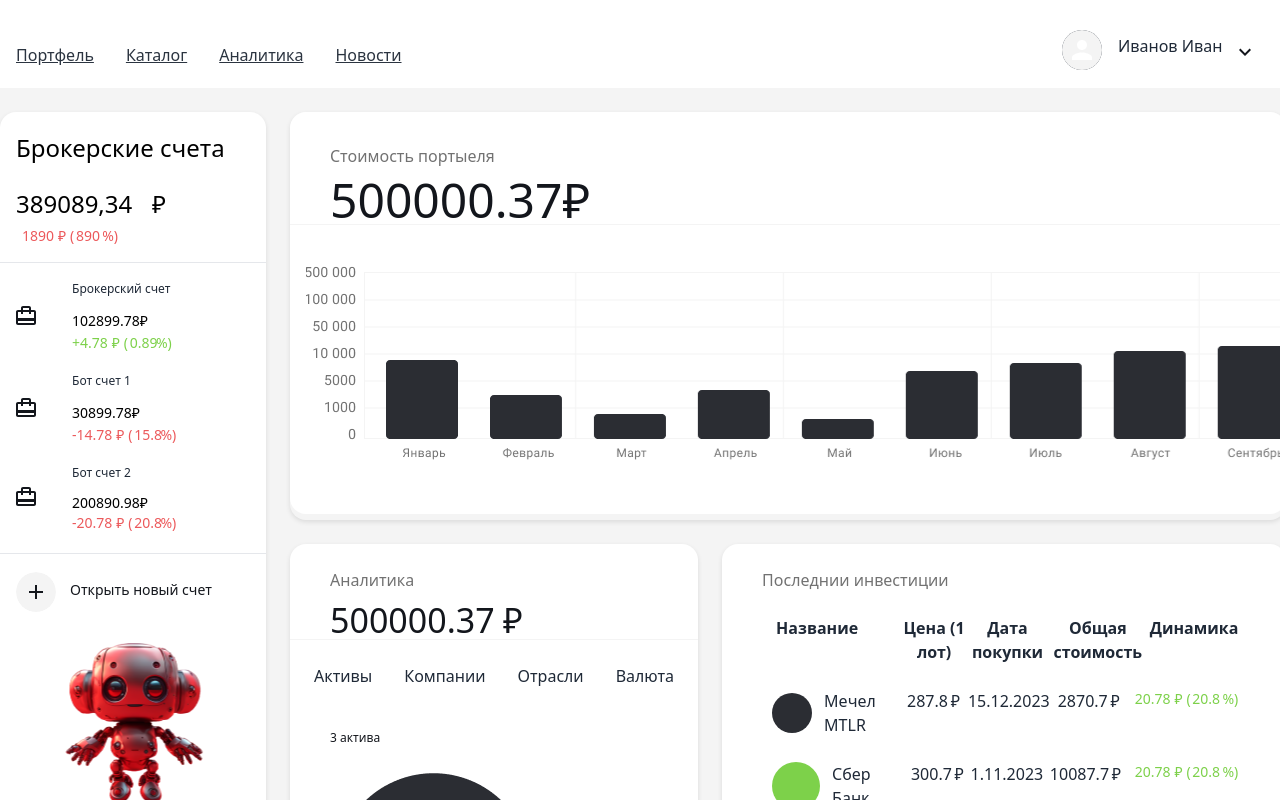
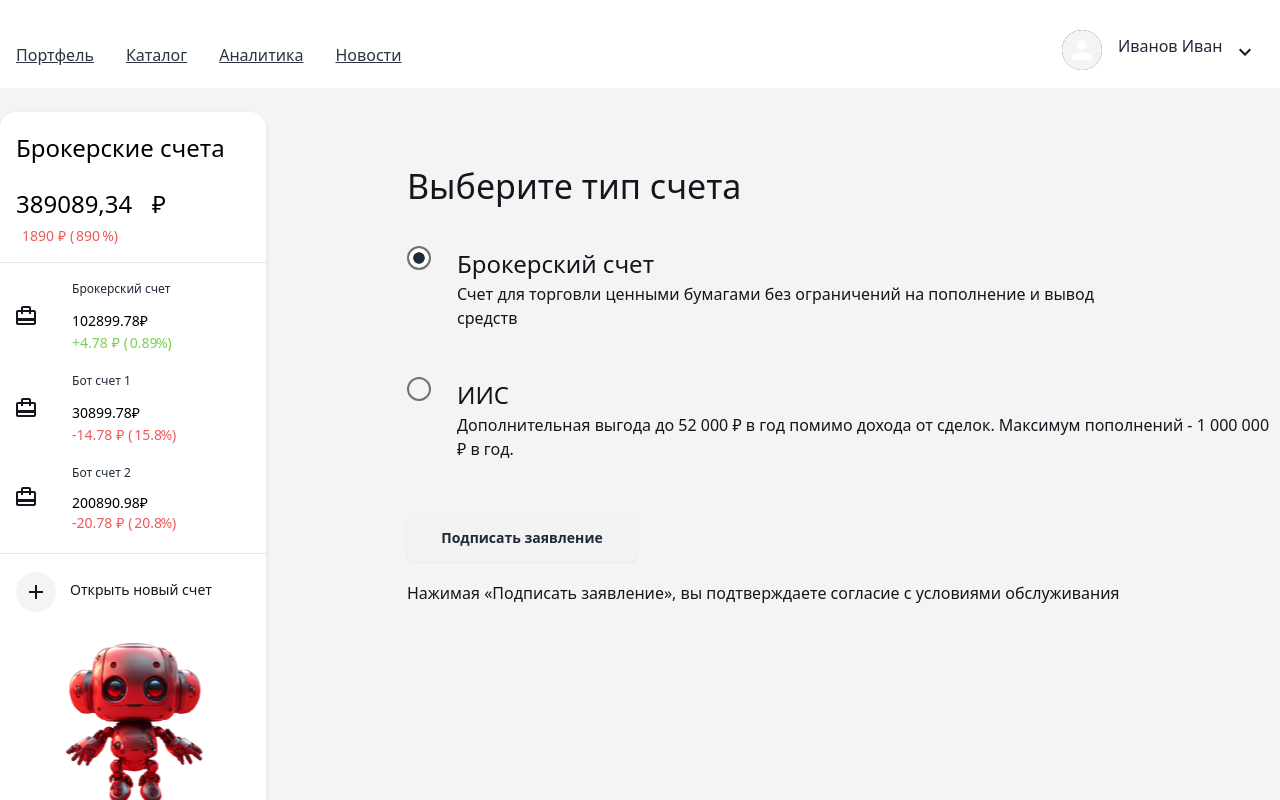
Before and after one commit to AndreiNosov/Moex_contest, a React (Create React App) app: page / in a window 1280 px wide. Shown: the top 800 px of the page. Built offline with nearby package versions, Linux system fonts and the light colour scheme.

Commit message:
[03]: It's a first commit. This maket an open new bank  was  completed

```diff
--- a/package.json
+++ b/package.json
@@ -1,6 +1,6 @@
 {
 	"name": "moex-hakaton",
-	"version": "0.1.0",
+	"version": "0.1.3",
 	"private": true,
 	"dependencies": {
 		"@testing-library/jest-dom": "^5.14.1",
--- a/src/app.css
+++ b/src/app.css
@@ -454,4 +454,72 @@ section.analytics {}
 }
 
 /* It's a Main completed */
+/* ------------------ Open a new type bank ------------------ */
+.openk_bank>section {
+
+	box-shadow: none;
 }
+
+.openk_bank {
+	padding-top: 49px;
+
+}
+
+.bank_type {
+	padding-top: 34px;
+}
+
+.openk_bank .name,
+.bank_type {
+	flex-wrap: wrap;
+	padding-left: 117px;
+	;
+}
+
+.bank_type input {
+	border: #727272 2px solid;
+}
+
+.bank_type>div:nth-child(n+2) {
+	padding-top: 47px;
+}
+
+.bank_type>div:last-of-type {
+	padding-top: 53px;
+}
+
+.bank_type>div>div:first-of-type {
+	display: flex;
+	align-items: flex-start;
+	width: 100%;
+	min-height: 42px;
+	max-width: 42px;
+	;
+}
+
+.bank_type>div>div:last-of-type {
+	margin-left: 8px;
+
+}
+
+
+
+.bank_type h3 {
+	color: #13161C;
+	font-size: 24px;
+	font-weight: 500;
+}
+
+.bank_type p {
+	color: #13161C;
+	font-size: medium;
+}
+
+.bank_type button {
+	width: 230px;
+	margin-bottom: 19px;
+}
+
+
+/*Open a new type bank is completed */
+}
--- a/src/components/main/Main.js
+++ b/src/components/main/Main.js
@@ -2,18 +2,29 @@ import React from "react";
 import StatisticsFC from './Statistics.js'
 import AnalyticsFC from "./analys/Analitics.js";
 import LastEventsFC from "./last_events/LastEvents.js";
+import OpenBankFC from './bank_account/OpenBank.js'
 
 export default function MainFC() {
 	return (
-		<main className="pl-6">
-			<section className=" rounded-2xl mb-6">
+		<main className="pl-6 openk_bank">
+			{ /* Main page */}
+			{/* <section className=" rounded-2xl mb-6">
 				<StatisticsFC />
 			</section>
-			<section className="analytics mb-4 "><AnalyticsFC /></section>
+			<section className="analytics mb-4 ">
+				<AnalyticsFC />
+			</section>
 			<section className="events rounded-2xl bg-white rounded-2xl min-h-[476px] grow pt-6">
 
 				<LastEventsFC />
+			</section> */}
+
+
+			{ /* Open банк oсcount / Открыть счет  */}
+			<section className=" rounded-2xl mb-6">
+				<OpenBankFC />
 			</section>
+
 		</main>
 	)
 }
--- /dev/null
+++ b/src/components/main/Router.js
@@ -0,0 +1,31 @@
+import React, { useState } from 'react';
+
+function App() {
+	const [selectedLink, setSelectedLink] = useState('home');
+
+	const handleLinkClick = (link) => {
+		setSelectedLink(link);
+	};
+
+	return (
+		<div>
+			<nav>
+				<ul>
+					<li>
+						<a onClick={() => handleLinkClick('home')} href="#">Home</a>
+					</li>
+					<li>
+						<a onClick={() => handleLinkClick('about')} href="#">About</a>
+					</li>
+				</ul>
+			</nav>
+
+			<main>
+				{selectedLink === 'home' && <h1>Home Page</h1>}
+				{selectedLink === 'about' && <h1>About Page</h1>}
+			</main>
+		</div>
+	);
+}
+
+export default App;
--- a/src/components/main/Statistics.js
+++ b/src/components/main/Statistics.js
@@ -1,5 +1,5 @@
 import React from "react";
-import HeadingFC from "./Heading";
+import HeadingFC from "../Heading";
 
 
 export default function StatisticsFC() {
--- a/src/components/main/analys/Analysis.js
+++ b/src/components/main/analys/Analysis.js
@@ -2,7 +2,7 @@ import React from "react";
 import StatisticListFC from './StatisticList.js';
 import StatisticMenuFC from './StatisticMenu.js';
 import graph from '../img/graph_statis.png';
-import HeadingFC from "../Heading.js";
+import HeadingFC from "../../Heading.js";
 
 
 export default function AnalysisFC() {
--- /dev/null
+++ b/src/components/main/bank_account/OpenBank.js
@@ -0,0 +1,38 @@
+import React from "react";
+
+export default function OpenBankFC() {
+	return (
+
+		<>
+			<div className="name grow font-normal text-[34px]   text-[#13161C]">
+				<h2>Выберите тип счета</h2>
+			</div>
+			<section className="bank_type flex">
+				<div className="flex">
+					<div>
+						<input type="radio" name="radio-1" className="radio" checked />
+					</div>
+					<div>
+						<h3>Брокерский счет</h3>
+						<p>Счет для торговли ценными бумагами без ограничений на пополнение и вывод средств</p>
+					</div>
+				</div>
+				<div className="flex">
+					<div>
+						<input type="radio" name="radio-1" className="radio" />
+					</div>
+					<div>
+						<h3>ИИС</h3>
+						<p>Дополнительная выгода до 52 000 ₽ в год помимо дохода от сделок. Максимум пополнений - 1 000 000 ₽ в год.</p>
+					</div>
+				</div>
+				<div>
+					<button className="btn no-animation">Подписать заявление</button>
+					<p>
+						Нажимая «Подписать заявление», вы подтверждаете согласие с <a href="#">условиями обслуживания</a>
+					</p>
+				</div>
+			</section>
+		</>
+	)
+}
--- a/src/components/main/last_events/LastEvents.js
+++ b/src/components/main/last_events/LastEvents.js
@@ -1,5 +1,5 @@
 import React from "react";
-import HeadingFC from '../Heading.js';
+import HeadingFC from '../../Heading.js';
 import RowEventsFC from './EventsRows.js';
 
 import black from '../last_invest/img/black.svg';
--- a/src/components/main/last_invest/Investment.js
+++ b/src/components/main/last_invest/Investment.js
@@ -1,5 +1,5 @@
 import React from "react";
-import HeadingFC from "../Heading";
+import HeadingFC from "../../Heading.js";
 import RowFC from './Row.js';
 
 import black from './img/black.svg';
```
Also changed, not shown: design/open_account_bank.png (added), src/components/Heading.js (renamed from src/components/main/Heading.js), src/styles/style.css (deleted).
